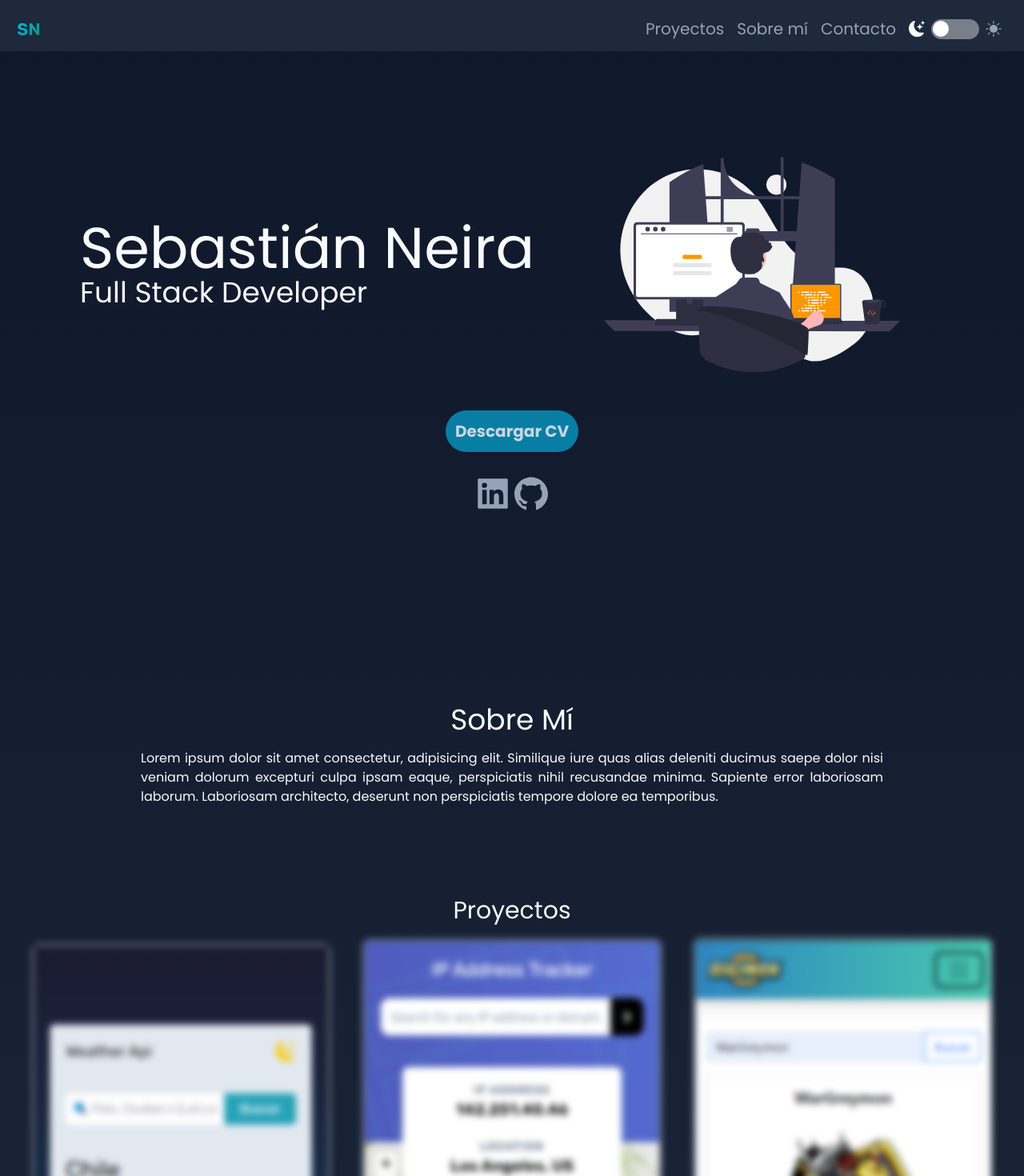
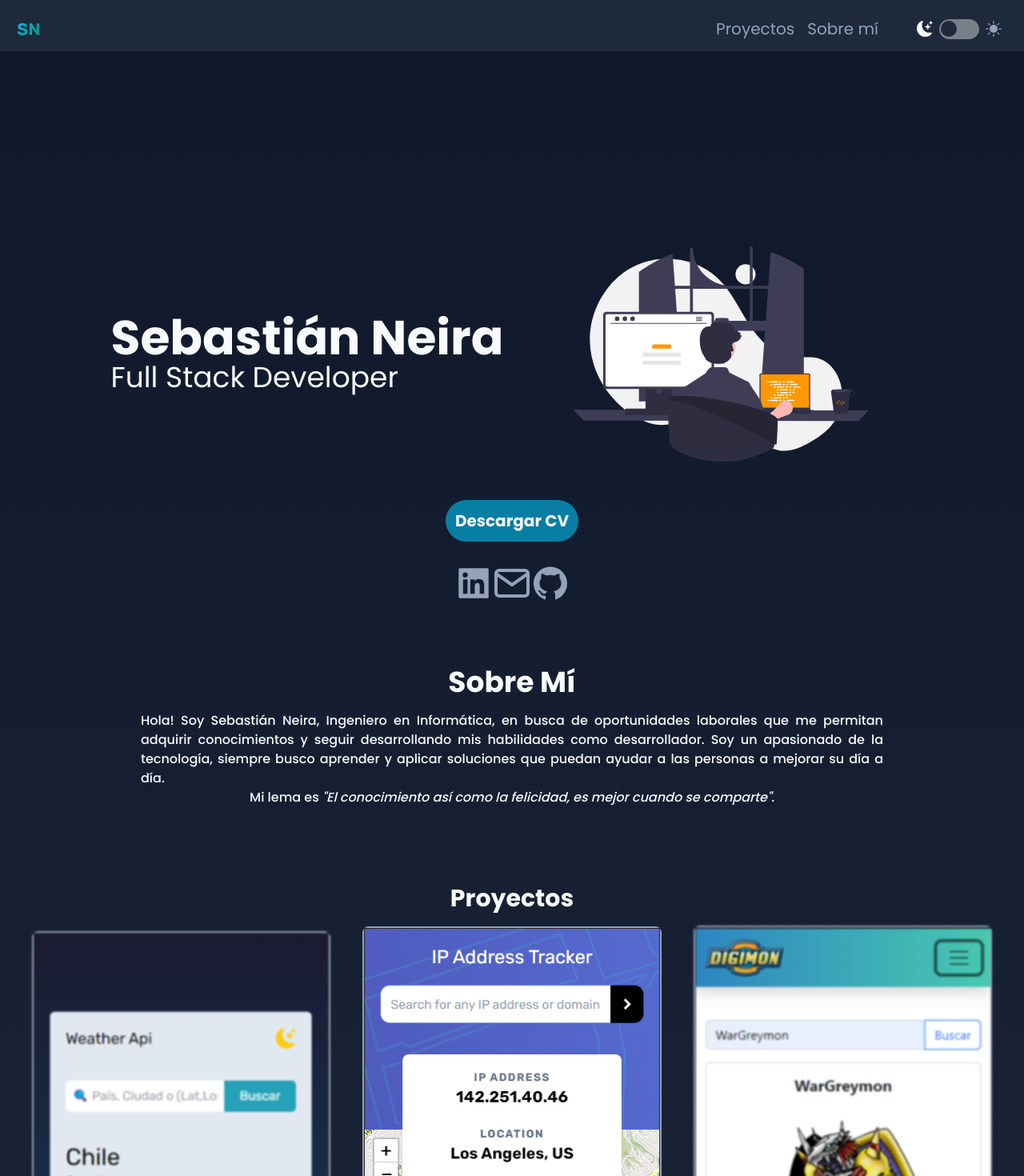
Before and after one commit to Sebaplz/Portfolio, a React (Vite) app: page / in a window 1280 px wide. Shown: the top 1470 px of the page at 80% size. Built offline with nearby package versions, Linux system fonts and the light colour scheme.

Commit message:
Se agrega el modo claro

```diff
--- a/src/App.jsx
+++ b/src/App.jsx
@@ -5,6 +5,7 @@ import { AiFillLinkedin, AiFillHtml5, AiFillGithub } from "react-icons/ai";
 import { DiReact, DiJsBadge, DiCss3 } from "react-icons/di";
 import { SiTailwindcss } from "react-icons/si";
 import { BsBootstrapFill, BsFillArrowUpCircleFill } from "react-icons/bs";
+import { FiMail } from "react-icons/fi";
 import { motion } from "framer-motion";
 
 function App() {
@@ -15,13 +16,13 @@ function App() {
   return (
     <>
       <div className={darkMode ? "dark" : ""}>
-        <header className="p-5 bg-slate-800 max-h-[8vh] fixed w-full z-50">
+        <header className="p-5 dark:bg-slate-800 bg-slate-700 max-h-[8vh] fixed w-full z-50">
           <Navbar handleToggleDarkMode={toggleDarkMode} />
         </header>
 
-        <main className="dark:bg-gradient-to-t dark:from-[#1e293b] dark:to-[#0f172a] bg-slate-400 ">
-          <section className="min-h-screen" id="principal">
-            <div className="flex flex-col items-center pt-48 md:pt-28 lg:pt-44 lg:flex-row lg:justify-center">
+        <main className="dark:bg-gradient-to-t dark:from-[#1e293b] dark:to-[#0f172a] bg-slate-200">
+          <section className="min-h-[92vh]" id="principal">
+            <div className="flex flex-col items-center pt-48 md:pt-36 lg:pt-72 xl:pt-60 lg:flex-row lg:justify-center">
               <motion.div
                 initial={{ opacity: 0, scale: 0.5 }}
                 animate={{ opacity: 1, scale: 1 }}
@@ -30,12 +31,12 @@ function App() {
                   delay: 0.5,
                   ease: [0, 0.71, 0.2, 1.01],
                 }}
-                className="text-slate-950 dark:text-slate-50 px-4"
+                className="text-slate-800 dark:text-slate-50 px-4"
               >
-                <h1 className="text-5xl md:text-6xl lg:text-7xl">
+                <h1 className="text-4xl sm:text-5xl md:text-6xl 2xl:text-7xl font-bold">
                   Sebastián Neira
                 </h1>
-                <h2 className="text-2xl md:text-3xl lg:text-4xl">
+                <h2 className="text-2xl md:text-3xl lg:text-4xl text-center lg:text-left">
                   Full Stack Developer
                 </h2>
               </motion.div>
@@ -73,21 +74,28 @@ function App() {
               >
                 <a
                   href="#"
-                  className="text-slate-300 bg-[#087ea4] p-3 rounded-full font-semibold hover:text-slate-50 lg:text-xl"
+                  className="dark:text-slate-50 text-slate-800 bg-[#087ea4] p-3 rounded-full font-semibold lg:text-xl"
                 >
                   Descargar CV
                 </a>
               </motion.div>
               <div className="flex mt-5 justify-center items-center">
                 <AiFillLinkedin
-                  className="cursor-pointer text-slate-400 hover:text-slate-50 text-5xl"
+                  className="cursor-pointer text-slate-700 hover:text-slate-800 dark:text-slate-400 dark:hover:text-slate-50 text-5xl"
                   onClick={() =>
                     (window.location.href =
                       "https://www.linkedin.com/in/sebastian-neira/")
                   }
                 />
+                <FiMail
+                  className="cursor-pointer text-slate-700 hover:text-slate-800 dark:text-slate-400 dark:hover:text-slate-50 text-5xl"
+                  onClick={() =>
+                    (window.location.href =
+                      "mailto:sebastian.h.neira@outlook.com")
+                  }
+                />
                 <AiFillGithub
-                  className="cursor-pointer text-slate-400 hover:text-slate-50 text-5xl"
+                  className="cursor-pointer text-slate-700 hover:text-slate-800 dark:text-slate-400 dark:hover:text-slate-50 text-5xl"
                   onClick={() =>
                     (window.location.href = "https://github.com/Sebaplz")
                   }
@@ -99,24 +107,32 @@ function App() {
             className="min-h-[30vh] pt-20 p-4 w-full md:w-3/4 xl:w-1/2 mx-auto"
             id="about"
           >
-            <h2 className="text-slate-50 text-center text-2xl md:text-3xl lg:text-4xl">
+            <h2 className="text-slate-800 dark:text-slate-50 text-center text-2xl md:text-3xl lg:text-4xl font-bold">
               Sobre Mí
             </h2>
-            <p className="text-slate-50 text-justify mt-4">
-              Lorem ipsum dolor sit amet consectetur, adipisicing elit.
-              Similique iure quas alias deleniti ducimus saepe dolor nisi veniam
-              dolorum excepturi culpa ipsam eaque, perspiciatis nihil recusandae
-              minima. Sapiente error laboriosam laborum. Laboriosam architecto,
-              deserunt non perspiciatis tempore dolore ea temporibus.
+            <p className="text-slate-800 dark:text-slate-50 text-justify mt-4 font-medium">
+              Hola! Soy Sebastián Neira, Ingeniero en Informática, en busca de
+              oportunidades laborales que me permitan adquirir conocimientos y
+              seguir desarrollando mis habilidades como desarrollador. Soy un
+              apasionado de la tecnología, siempre busco aprender y aplicar
+              soluciones que puedan ayudar a las personas a mejorar su día a
+              día.
+            </p>
+            <p className="text-slate-800 dark:text-slate-50 text-center font-medium">
+              Mi lema es{" "}
+              <span className="italic">
+                &quot;El conocimiento así como la felicidad, es mejor cuando se
+                comparte&quot;.
+              </span>
             </p>
           </section>
           <section className="min-h-screen pt-20" id="proyectos">
-            <h2 className="text-slate-50 text-center text-2xl md:text-3xl mb-4">
+            <h2 className="text-slate-800 dark:text-slate-50 text-center text-2xl md:text-3xl mb-4 font-bold">
               Proyectos
             </h2>
             <div className="flex flex-col items-center gap-10 lg:flex-row md:px-10 xl:px-20">
               <article
-                className="border-2 border-slate-400 w-3/4 md:w-full transition ease-in-out delay-150 blur-sm hover:blur-none cursor-pointer rounded-lg"
+                className="border-2 border-slate-800 dark:border-slate-400 w-3/4 md:w-full transition ease-in-out delay-150 blur-[1px] hover:blur-none cursor-pointer rounded-lg"
                 onClick={() =>
                   (window.location.href =
                     "https://github.com/Sebaplz/weatherApi")
@@ -125,17 +141,17 @@ function App() {
                 <img
                   src="/WeatherApi.png"
                   alt="Weather Api"
-                  className="mx-auto xl:h-[40rem]"
+                  className="rounded-t-lg md:rounded-none mx-auto xl:h-[40rem]"
                 />
                 <div className="flex justify-center items-center p-2">
-                  <DiReact className="cursor-pointer text-slate-400 hover:text-slate-50 text-5xl" />
-                  <DiJsBadge className="cursor-pointer text-slate-400 hover:text-slate-50 text-5xl" />
-                  <AiFillHtml5 className="cursor-pointer text-slate-400 hover:text-slate-50 text-5xl" />
-                  <SiTailwindcss className="cursor-pointer text-slate-400 hover:text-slate-50 text-5xl" />
+                  <DiReact className="cursor-pointer text-slate-700 hover:text-slate-800 dark:text-slate-400 dark:hover:text-slate-50 text-5xl" />
+                  <DiJsBadge className="cursor-pointer text-slate-700 hover:text-slate-800 dark:text-slate-400 dark:hover:text-slate-50 text-5xl" />
+                  <AiFillHtml5 className="cursor-pointer text-slate-700 hover:text-slate-800 dark:text-slate-400 dark:hover:text-slate-50 text-5xl" />
+                  <SiTailwindcss className="cursor-pointer text-slate-700 hover:text-slate-800 dark:text-slate-400 dark:hover:text-slate-50 text-5xl" />
                 </div>
               </article>
               <article
-                className="border-2 border-slate-400 w-3/4 md:w-full transition ease-in-out delay-150 blur-sm hover:blur-none cursor-pointer rounded-lg"
+                className="border-2 border-slate-800 dark:border-slate-400 w-3/4 md:w-full cursor-pointer rounded-lg"
                 onClick={() =>
                   (window.location.href =
                     "https://github.com/Sebaplz/ip-address-tracker")
@@ -144,17 +160,17 @@ function App() {
                 <img
                   src="/IpTracker.png"
                   alt="Ip Tracker"
-                  className="mx-auto xl:h-[40rem]"
+                  className="rounded-t-lg md:rounded-none mx-auto xl:h-[40rem]"
                 />
                 <div className="flex justify-center items-center p-2">
-                  <DiReact className="cursor-pointer text-slate-400 hover:text-slate-50 text-5xl" />
-                  <DiJsBadge className="cursor-pointer text-slate-400 hover:text-slate-50 text-5xl" />
-                  <AiFillHtml5 className="cursor-pointer text-slate-400 hover:text-slate-50 text-5xl" />
-                  <SiTailwindcss className="cursor-pointer text-slate-400 hover:text-slate-50 text-5xl" />
+                  <DiReact className="cursor-pointer text-slate-700 hover:text-slate-800 dark:text-slate-400 dark:hover:text-slate-50 text-5xl" />
+                  <DiJsBadge className="cursor-pointer text-slate-700 hover:text-slate-800 dark:text-slate-400 dark:hover:text-slate-50 text-5xl" />
+                  <AiFillHtml5 className="cursor-pointer text-slate-700 hover:text-slate-800 dark:text-slate-400 dark:hover:text-slate-50 text-5xl" />
+                  <SiTailwindcss className="cursor-pointer text-slate-700 hover:text-slate-800 dark:text-slate-400 dark:hover:text-slate-50 text-5xl" />
                 </div>
               </article>
               <article
-                className="border-2 border-slate-400 w-3/4 md:w-full transition ease-in-out delay-150 blur-sm hover:blur-none cursor-pointer rounded-lg"
+                className="border-2 border-slate-800 dark:border-slate-400 w-3/4 md:w-full transition ease-in-out delay-150 blur-[1px] hover:blur-none cursor-pointer rounded-lg"
                 onClick={() =>
                   (window.location.href =
                     "https://github.com/Sebaplz/ip-address-tracker")
@@ -163,13 +179,13 @@ function App() {
                 <img
                   src="/DigiApi.png"
                   alt="Ip Tracker"
-                  className="mx-auto xl:h-[40rem]"
+                  className="rounded-t-lg md:rounded-none mx-auto xl:h-[40rem]"
                 />
                 <div className="flex justify-center items-center p-2">
-                  <DiJsBadge className="cursor-pointer text-slate-400 hover:text-slate-50 text-5xl" />
-                  <AiFillHtml5 className="cursor-pointer text-slate-400 hover:text-slate-50 text-5xl" />
-                  <DiCss3 className="cursor-pointer text-slate-400 hover:text-slate-50 text-5xl" />
-                  <BsBootstrapFill className="cursor-pointer text-slate-400 hover:text-slate-50 text-5xl" />
+                  <DiJsBadge className="cursor-pointer text-slate-700 hover:text-slate-800 dark:text-slate-400 dark:hover:text-slate-50 text-5xl" />
+                  <AiFillHtml5 className="cursor-pointer text-slate-700 hover:text-slate-800 dark:text-slate-400 dark:hover:text-slate-50 text-5xl" />
+                  <DiCss3 className="cursor-pointer text-slate-700 hover:text-slate-800 dark:text-slate-400 dark:hover:text-slate-50 text-5xl" />
+                  <BsBootstrapFill className="cursor-pointer text-slate-700 hover:text-slate-800 dark:text-slate-400 dark:hover:text-slate-50 text-5xl" />
                 </div>
               </article>
             </div>
@@ -180,7 +196,7 @@ function App() {
             >
               <a
                 href="https://github.com/Sebaplz?tab=repositories"
-                className="text-slate-300 bg-[#087ea4] p-3 rounded-full font-sans font-semibold hover:text-slate-50 lg:text-xl"
+                className="text-slate-800 dark:text-slate-50 bg-[#087ea4] p-3 rounded-full font-sans font-semibold lg:text-xl"
               >
                 Ver todos los Proyectos 👀
               </a>
@@ -188,7 +204,7 @@ function App() {
           </section>
           <div className="flex justify-end p-5">
             <BsFillArrowUpCircleFill
-              className="animate-bounce cursor-pointer text-slate-400 hover:text-slate-50 text-5xl"
+              className="animate-bounce cursor-pointer text-slate-800 dark:text-slate-400 dark:hover:text-slate-50 text-5xl"
               onClick={() => (window.location.href = "#principal")}
             />
           </div>
--- a/src/components/Navbar.css
+++ b/src/components/Navbar.css
@@ -1,5 +1,5 @@
 .switch {
-  width: 60px;
+  width: 50px;
   height: 25px;
   background-color: rgba(255, 255, 255, 0.4);
   display: flex;
@@ -16,6 +16,6 @@
 .handle {
   width: 20px;
   height: 20px;
-  background-color: white;
+  background-color: #f8fafc;
   border-radius: 40px;
 }
--- a/src/components/Navbar.jsx
+++ b/src/components/Navbar.jsx
@@ -19,7 +19,12 @@ function Navbar(props) {
   return (
     <>
       <nav className="md:flex md:justify-between md:items-center hidden">
-        <img src="/Logo.png" alt="Logo" className="w-8 h-8 hidden sm:block" />
+        <img
+          src="/Logo.png"
+          alt="Logo"
+          className="w-8 h-8 hidden sm:block cursor-pointer"
+          onClick={() => (window.location.href = "#principal")}
+        />
         <ul className="flex items-center">
           <li className="px-2">
             <a
@@ -29,7 +34,7 @@ function Navbar(props) {
               Proyectos
             </a>
           </li>
-          <li className="px-2">
+          <li className="pl-2 pr-10">
             <a
               href="#about"
               className="text-xl text-slate-400  hover:text-slate-50 hover:underline"
@@ -37,29 +42,29 @@ function Navbar(props) {
               Sobre mí
             </a>
           </li>
-          <li className="px-2">
-            <a
-              href="#"
-              className="text-xl text-slate-400 hover:text-slate-50 hover:underline"
-            >
-              Contacto
-            </a>
-          </li>
           <li className="px-2 flex items-center">
             <BsFillMoonStarsFill className="text-slate-400 dark:text-slate-50 text-xl" />
             <div className="switch mx-2" data-isOn={isOn} onClick={handleClick}>
-              <motion.div className="handle" layout transition={spring} />
+              <motion.div
+                className="handle dark:bg-slate-800"
+                layout
+                transition={spring}
+              />
             </div>
             <BsBrightnessHighFill className="text-xl dark:text-slate-400 text-slate-50" />
           </li>
         </ul>
       </nav>
       <nav className="flex justify-between items-center md:hidden">
-        <AiOutlineMenu className="text-slate-400 dark:text-slate-50 text-xl" />
+        <AiOutlineMenu className="text-slate-400 text-xl cursor-pointer hover:text-slate-50" />
         <div className="flex items-center px-2">
           <BsFillMoonStarsFill className="text-slate-400 dark:text-slate-50 text-xl" />
           <div className="switch mx-2" data-isOn={isOn} onClick={handleClick}>
-            <motion.div className="handle" layout transition={spring} />
+            <motion.div
+              className="handle dark:handle-dark"
+              layout
+              transition={spring}
+            />
           </div>
           <BsBrightnessHighFill className="text-xl dark:text-slate-400 text-slate-50" />
         </div>
```
